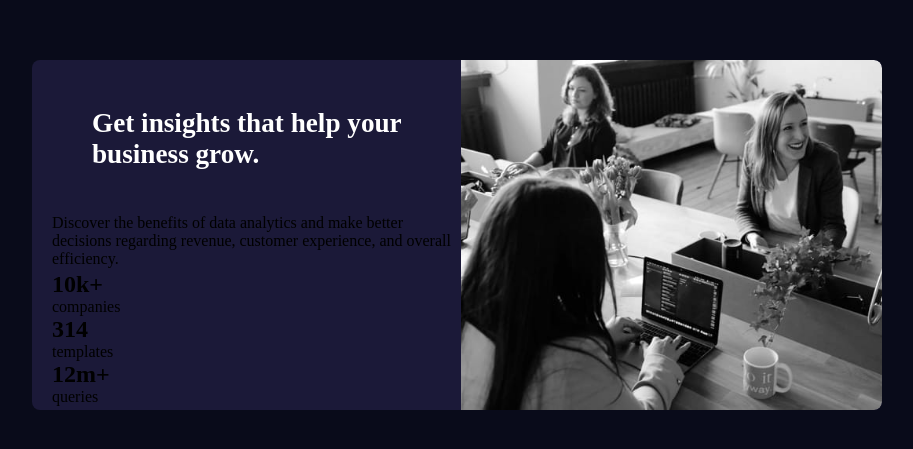
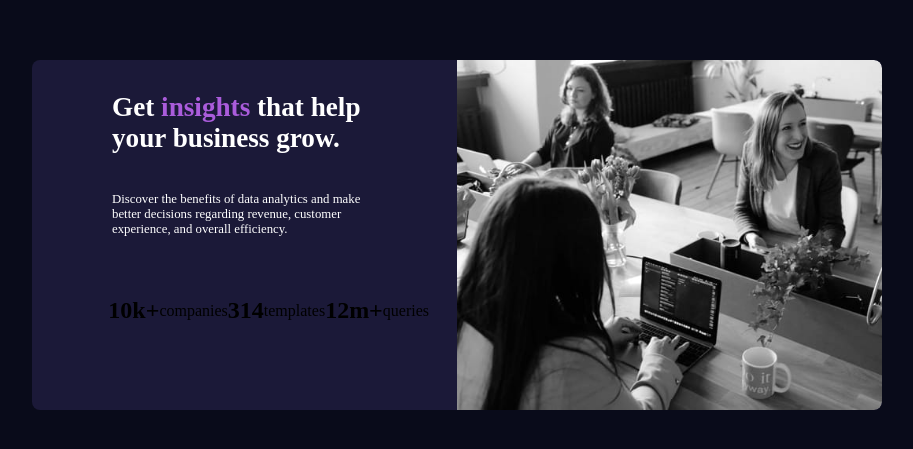
Before and after one commit to KieranWake/stats-preview-card, a plain HTML site: page index.html in a window 1280 px wide. Shown: the part 165-614 px from the top of the page, without its empty margins (183-1096 px from the left). Drawn offline with Linux system fonts and the light colour scheme.

Commit message:
added margin and padding properties to achieve content positioning

```diff
--- a/index.html
+++ b/index.html
@@ -14,7 +14,7 @@
     </picture>
     <div class="card-content">
       <h1 class="card-title">Get <span>insights</span> that help your business grow.</h1>
-      <p>Discover the benefits of data analytics and make better decisions regarding revenue, customer
+      <p class="description">Discover the benefits of data analytics and make better decisions regarding revenue, customer
       experience, and overall efficiency.</p>
       <div class="flex-group">
       <h1>10k+</h1>
--- a/style.css
+++ b/style.css
@@ -38,14 +38,35 @@ body {
 
 .card-content {
     order: -1;
-    margin-left: 20px;
+    margin-left: 2rem;
     display: grid;
 }
 
 .card-title {
-    margin: 2.5rem;
-    margin-top: 3rem;
+    margin: 2rem;
+    padding-left: 1rem;
+    padding-right: 1rem;
     font-size: 1.7em;
     color: #fff;
+}
 
+.description {
+    margin-bottom: 10rem;
+    color: #fff;
+    font-size: .8em;
+    padding-left: 3rem;
+    padding-right: 5rem;
 }
+
+span {
+    color: hsl(277, 64%, 61%);
+}
+
+
+.flex-group {
+    display: flex;
+    justify-content: center;
+    align-items: center;
+    margin-top: -12rem;
+    padding-left: 1rem;
+}
```
